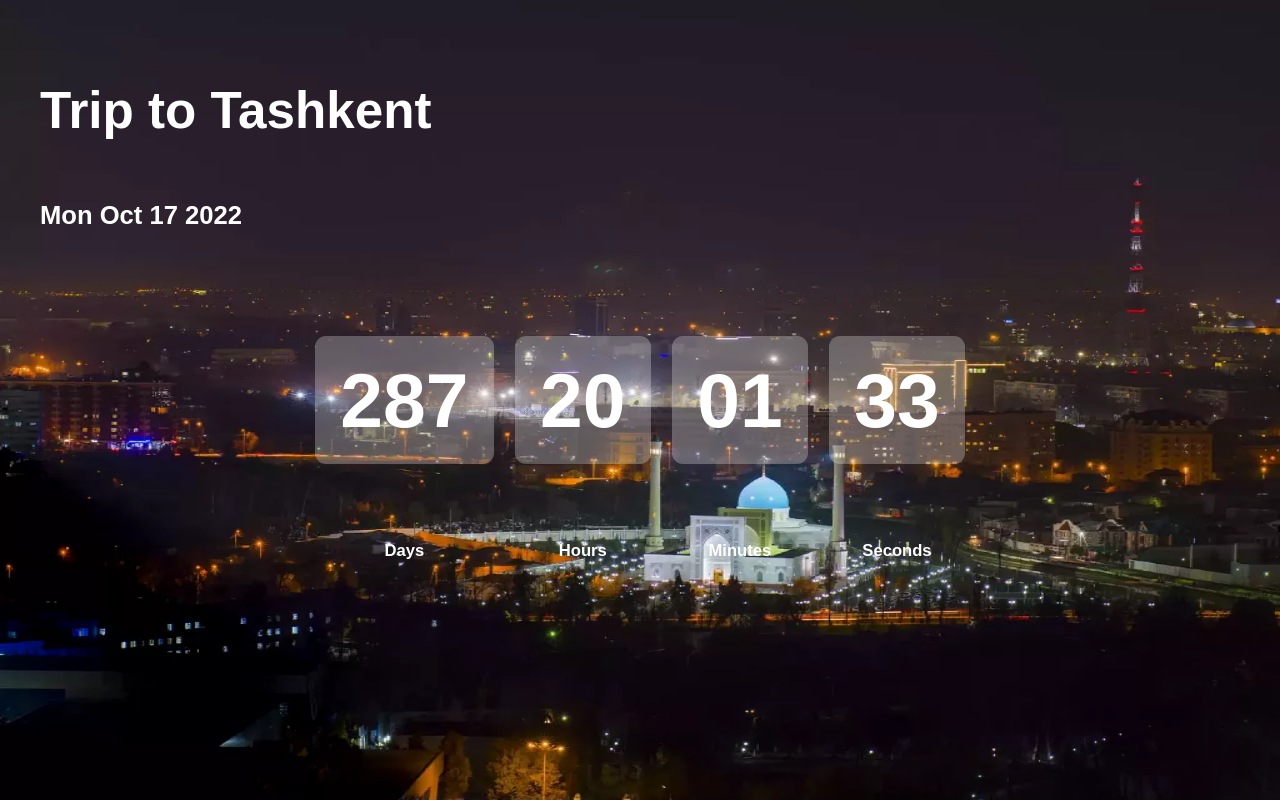
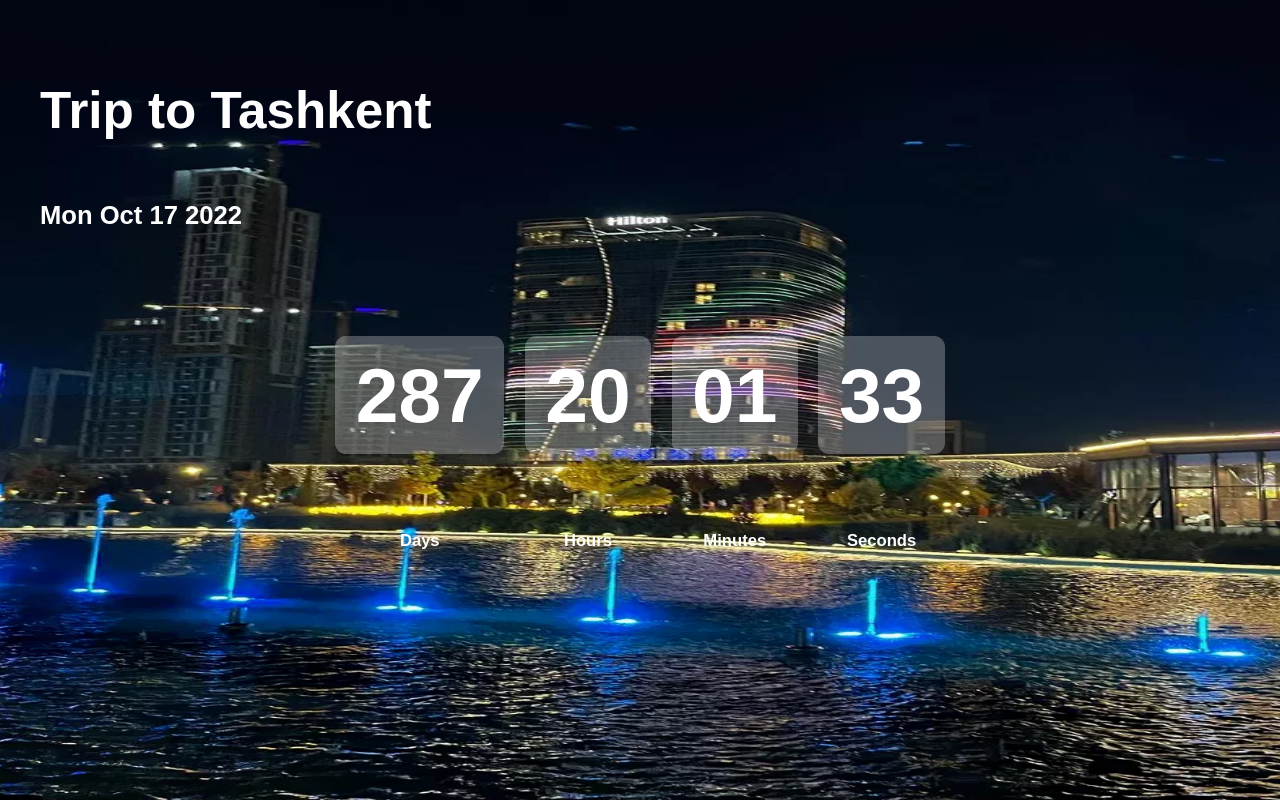
Before and after one commit to developer-773/countdown-timer--html--scss--js-, a plain HTML site: page index.html in a window 1280 px wide. Drawn offline with Linux system fonts and the light colour scheme.

Commit message:
Bug fixed --v 1.0.2

```diff
--- a/scss/_general.scss
+++ b/scss/_general.scss
@@ -39,7 +39,7 @@ img{
     font-family: "Arial", sans-serif;
     background:url("../images/Tashkent-Hilton.webp");
     background-position: center center;
-    animation: images 25s infinite alternate;
+    // animation: images 20s infinite alternate;
     @include bg-config
   }
   @keyframes images {
--- a/scss/_mixins.scss
+++ b/scss/_mixins.scss
@@ -56,5 +56,5 @@
 @mixin bg-config{
   background-size: contain;
   background-repeat: no-repeat;
-  background-size: 100% 100%;
+  background-size: 130% 100%;
 }
--- a/scss/blocks/_hero.scss
+++ b/scss/blocks/_hero.scss
@@ -30,7 +30,7 @@
     font-weight: bold;
     font-size: 6vmax;
     line-height: 1;
-    padding: 2vmax;
+    padding: 1.6vmax;
     background-color: #f3f3f347;
     border-radius: 11px;
 
```
Also changed, not shown: css/main.css, 1 other file.
